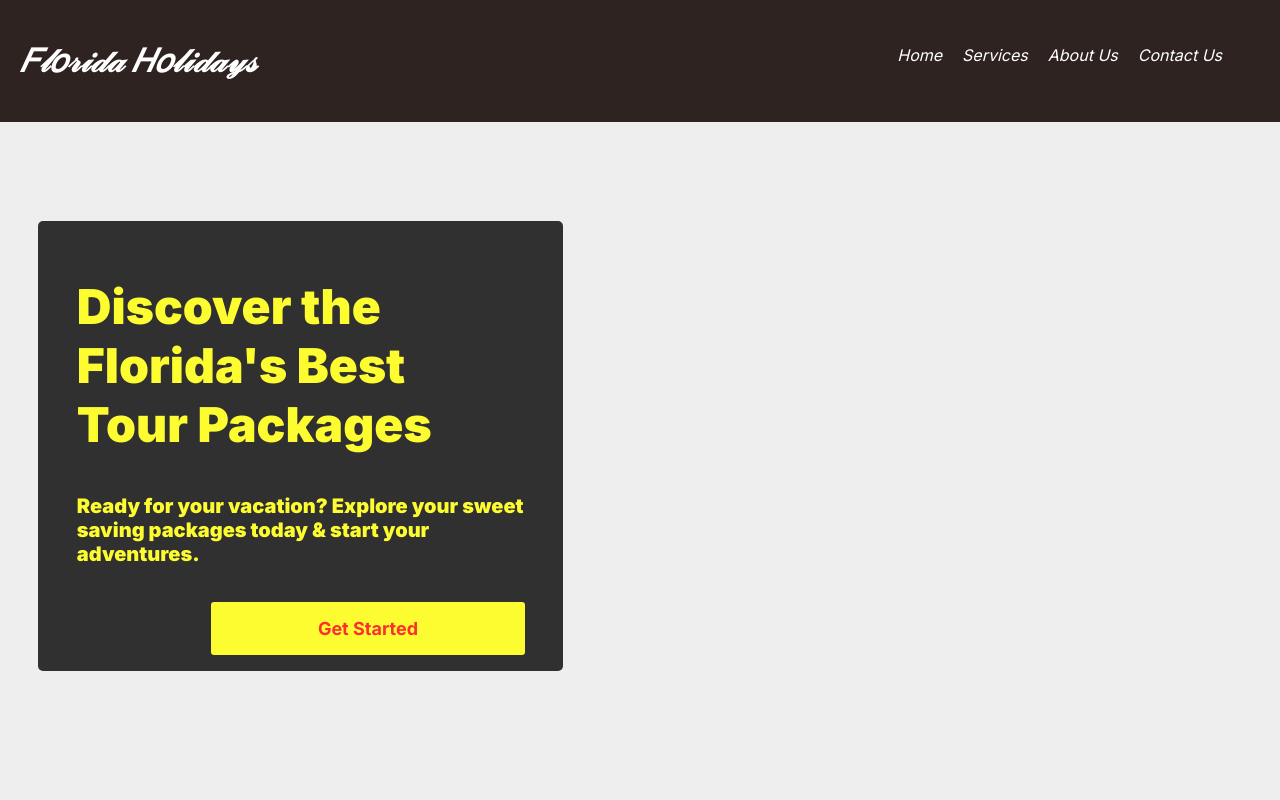
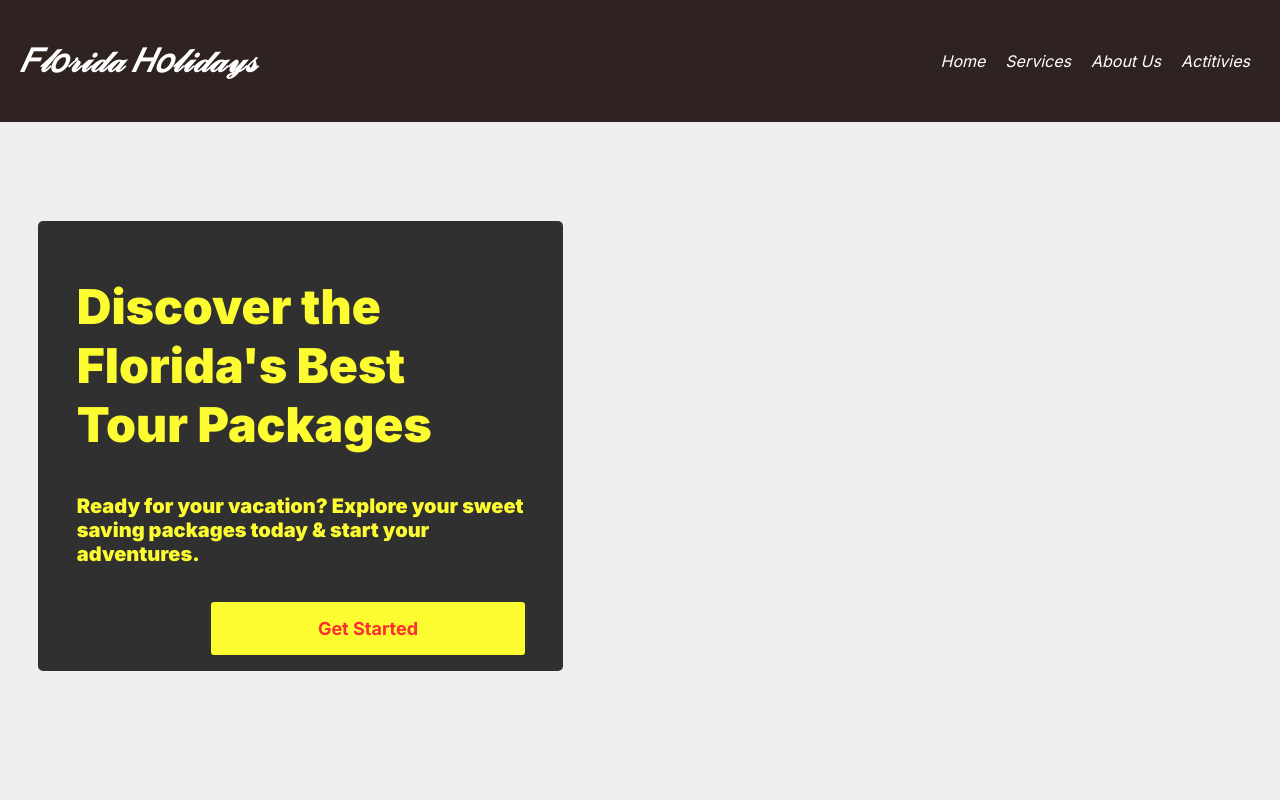
Before and after one commit to kori-njoroge/free-lance-codes, a plain HTML site: page Assignment (2)/Assignment/pages/index.html in a window 1280 px wide. Shown: the top 800 px of the page. Drawn offline with Linux system fonts and the light colour scheme.

Commit message:
activies page in navbar

```diff
--- a/Assignment (2)/Assignment/pages/index.html
+++ b/Assignment (2)/Assignment/pages/index.html
@@ -18,8 +18,7 @@
 				<li><a href="/pages/index.html">Home</a></li>
 				<li><a href="/pages/tours.html">Services</a></li>
 				<li><a href="/pages/about.html">About Us</a></li>
-				<li><a href="#">Contact Us</a></li>
-				<i class="fa-solid fa-bars fa-2x nav-icon"></i>
+				<li><a href="/pages/activities.html">Actitivies</a></li>
 			</ul>
 		</nav>
 	</header>
```
Also changed, not shown: Assignment (2)/Assignment/pages/about.html (+1 -1 lines), Assignment (2)/Assignment/pages/tours.html (+1 -1 lines).
